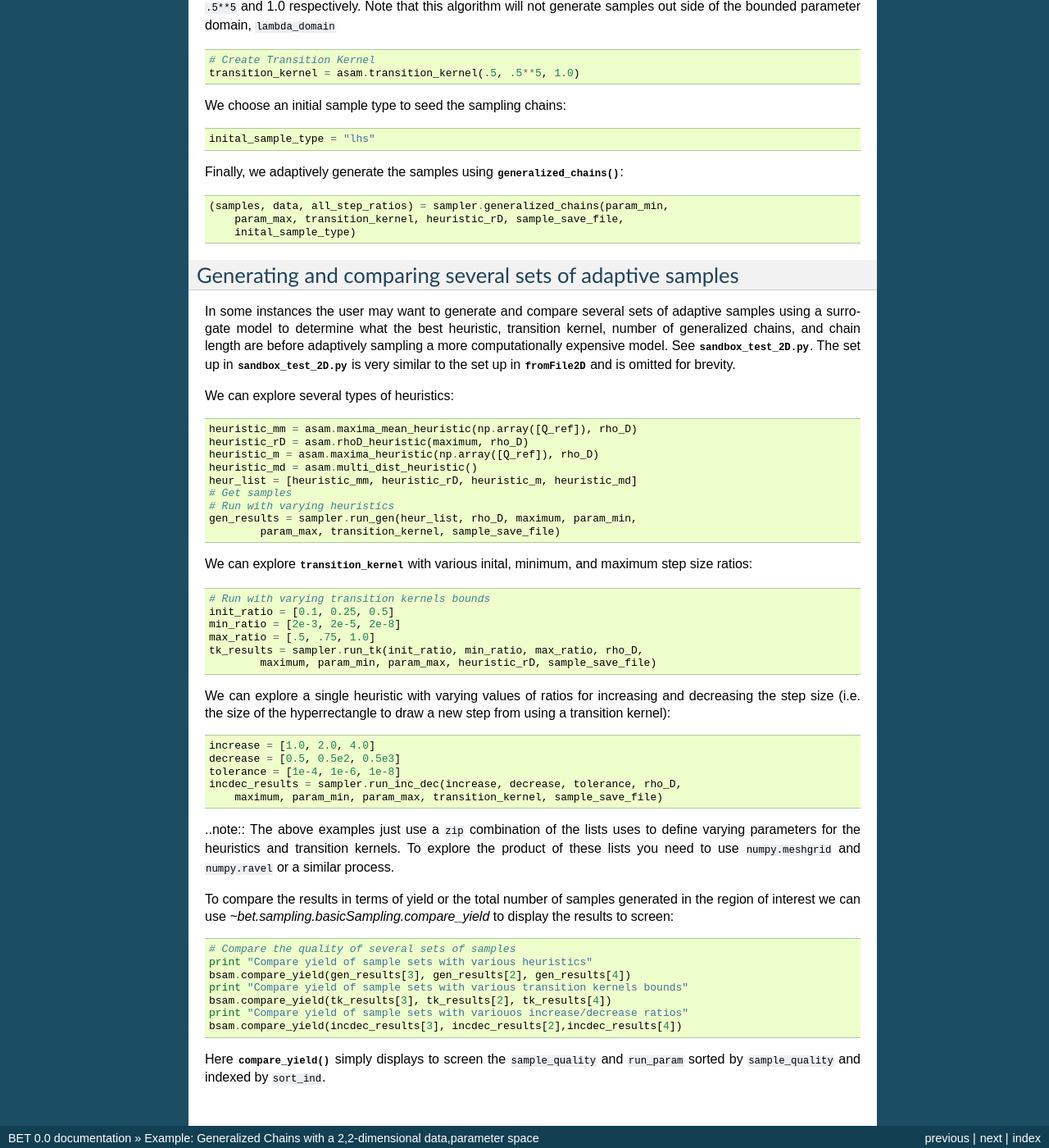
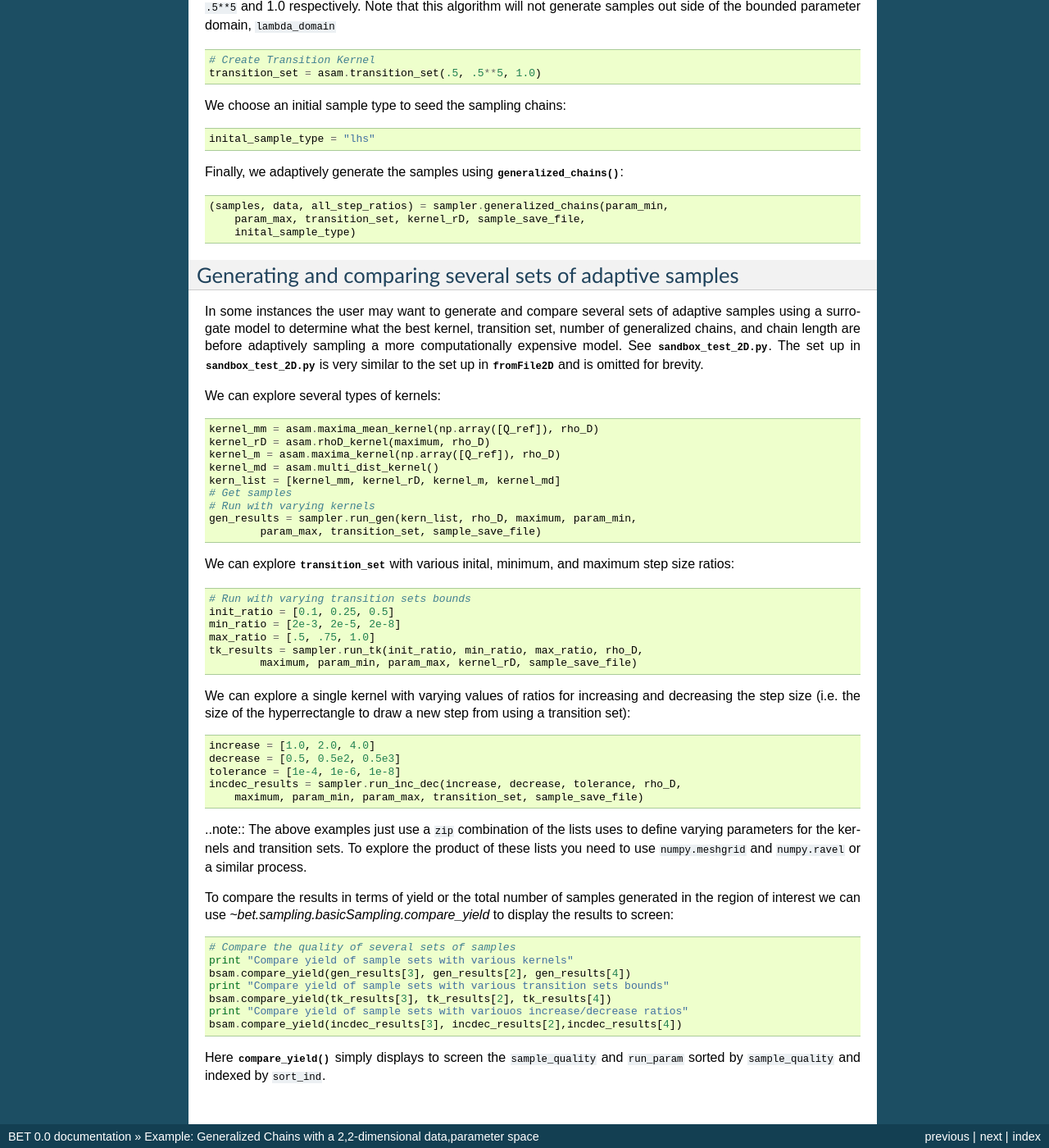
Before and after one commit to UT-CHG/BET, a Sphinx documentation site: the page built from doc/examples/fromFileMap/fromfile2D.rst, in a window 1280 px wide and 1400 px high, scrolled down 1596 px. Shown: the whole window at 82% size. Built offline with Sphinx 7.4.7, drawn with Linux system fonts in a browser that asks for light colours; some of the changed text lies outside the part shown.

Commit message:
removed language referring to heuristics

```diff
--- a/doc/examples/fromFileMap/fromfile2D.rst
+++ b/doc/examples/fromFileMap/fromfile2D.rst
@@ -52,9 +52,9 @@ In this example we form a linear interpolant to the QoI map :math:`Q(\lambda) =
 
 Next, we implicty designate the region of interest :math:`\Lambda_k =
 Q^{-1}(D_k)` in :math:`\Lambda` for some :math:`D_k \subset \mathcal{D}`
-through the use of some heuristic. In this instance we choose our heuristic
+through the use of some kernel. In this instance we choose our kernel
 :math:`p_k(Q) = \rho_\mathcal{D}(Q)`, see
-:class:`~bet.sampling.adaptiveSampling.rhoD_heuristic`.
+:class:`~bet.sampling.adaptiveSampling.rhoD_kernel`.
 
 We choose some :math:`\lambda_{ref}` and let :math:`Q_{ref} = Q(\lambda_{ref})`::
 
@@ -67,7 +67,7 @@ We define a rectangle, :math:`R_{ref} \subset \mathcal{D}` centered at
 
     bin_ratio = 0.15
     bin_size = (np.max(Q, 0)-np.min(Q, 0))*bin_ratio
-    # Create heuristic
+    # Create kernel
     maximum = 1/np.product(bin_size)
     def rho_D(outputs):
         rho_left = np.repeat([Q_ref-.5*bin_size], outputs.shape[0], 0)
@@ -78,10 +78,10 @@ We define a rectangle, :math:`R_{ref} \subset \mathcal{D}` centered at
         max_values = np.repeat(maximum, outputs.shape[0], 0)
         return inside.astype('float64')*max_values
 
-    heuristic_rD = asam.rhoD_heuristic(maximum, rho_D)
+    kernel_rD = asam.rhoD_kernel(maximum, rho_D)
 
 Given a (M, mdim) data vector
-:class:`~bet.sampling.adaptiveSampling.rhoD_heuristic` expects that ``rho_D``
+:class:`~bet.sampling.adaptiveSampling.rhoD_kernel` expects that ``rho_D``
 will return a :class:`~numpy.ndarray` of shape (M,).
 
 Next, we create the :mod:`~bet.sampling.adaptiveSampling.sampler`. This
@@ -94,13 +94,13 @@ sampling chains that are each 125 samples long::
     num_samples = chain_length*num_chains
     sampler = asam.sampler(num_samples, chain_length, model)
 
-We create the :mod:`~bet.sampling.adaptiveSampling.transition_kernel` with an
+We create the :mod:`~bet.sampling.adaptiveSampling.transition_set` with an
 initial step size ratio of 0.5 and a minimum, maximum step size ratio of
 ``.5**5`` and 1.0 respectively. Note that this algorithm will not generate
 samples out side of the bounded parameter domain, ``lambda_domain`` ::
 
     # Create Transition Kernel
-    transition_kernel = asam.transition_kernel(.5, .5**5, 1.0)
+    transition_set = asam.transition_set(.5, .5**5, 1.0)
 
 We choose an initial sample type to seed the sampling chains::
 
@@ -110,54 +110,54 @@ Finally, we adaptively generate the samples using
 :meth:`~bet.sampling.adaptiveSampling.sampler.generalized_chains`::
 
     (samples, data, all_step_ratios) = sampler.generalized_chains(param_min,
-        param_max, transition_kernel, heuristic_rD, sample_save_file,
+        param_max, transition_set, kernel_rD, sample_save_file,
         inital_sample_type)
 
 Generating and comparing several sets of adaptive samples
 ---------------------------------------------------------
 In some instances the user may want to generate and compare several sets of
-adaptive samples using a surrogate model to determine what the best heuristic,
-transition kernel, number of generalized chains, and chain length are before
+adaptive samples using a surrogate model to determine what the best kernel,
+transition set, number of generalized chains, and chain length are before
 adaptively sampling a more computationally expensive model. See
 :download:`sandbox_test_2D.py <../../../examples/fromFileMap/sandbox_test_2D.py>`. The set up in
 :download:`sandbox_test_2D.py <../../../examples/fromFileMap/sandbox_test_2D.py>` is very similar to the
 set up in :download:`fromFile2D <../../../examples/fromFileMap/fromFile2D.py>` and is
 omitted for brevity.
 
-We can explore several types of heuristics::
+We can explore several types of kernels::
 
-    heuristic_mm = asam.maxima_mean_heuristic(np.array([Q_ref]), rho_D)
-    heuristic_rD = asam.rhoD_heuristic(maximum, rho_D)
-    heuristic_m = asam.maxima_heuristic(np.array([Q_ref]), rho_D)
-    heuristic_md = asam.multi_dist_heuristic()
-    heur_list = [heuristic_mm, heuristic_rD, heuristic_m, heuristic_md]
+    kernel_mm = asam.maxima_mean_kernel(np.array([Q_ref]), rho_D)
+    kernel_rD = asam.rhoD_kernel(maximum, rho_D)
+    kernel_m = asam.maxima_kernel(np.array([Q_ref]), rho_D)
+    kernel_md = asam.multi_dist_kernel()
+    kern_list = [kernel_mm, kernel_rD, kernel_m, kernel_md]
     # Get samples
-    # Run with varying heuristics
-    gen_results = sampler.run_gen(heur_list, rho_D, maximum, param_min,
-            param_max, transition_kernel, sample_save_file)
+    # Run with varying kernels
+    gen_results = sampler.run_gen(kern_list, rho_D, maximum, param_min,
+            param_max, transition_set, sample_save_file)
 
-We can explore :class:`~bet.sampling.adaptiveSampling.transition_kernel` with
+We can explore :class:`~bet.sampling.adaptiveSampling.transition_set` with
 various inital, minimum, and maximum step size ratios::
 
-    # Run with varying transition kernels bounds
+    # Run with varying transition sets bounds
     init_ratio = [0.1, 0.25, 0.5]
     min_ratio = [2e-3, 2e-5, 2e-8]
     max_ratio = [.5, .75, 1.0]
     tk_results = sampler.run_tk(init_ratio, min_ratio, max_ratio, rho_D,
-            maximum, param_min, param_max, heuristic_rD, sample_save_file)
+            maximum, param_min, param_max, kernel_rD, sample_save_file)
 
-We can explore a single heuristic with varying values of ratios for increasing
+We can explore a single kernel with varying values of ratios for increasing
 and decreasing the step size (i.e. the size of the hyperrectangle to draw a new
-step from using a transition kernel)::
+step from using a transition set)::
 
     increase = [1.0, 2.0, 4.0]
     decrease = [0.5, 0.5e2, 0.5e3]
     tolerance = [1e-4, 1e-6, 1e-8]
     incdec_results = sampler.run_inc_dec(increase, decrease, tolerance, rho_D,
-        maximum, param_min, param_max, transition_kernel, sample_save_file)
+        maximum, param_min, param_max, transition_set, sample_save_file)
 
 ..note:: The above examples just use a ``zip`` combination of the lists uses to
-define varying parameters for the heuristics and transition kernels. To explore
+define varying parameters for the kernels and transition sets. To explore
 the product of these lists you need to use ``numpy.meshgrid`` and
 ``numpy.ravel`` or a similar process.
 
@@ -166,9 +166,9 @@ generated in the region of interest we can use
 `~bet.sampling.basicSampling.compare_yield` to display the results to screen::
 
     # Compare the quality of several sets of samples
-    print "Compare yield of sample sets with various heuristics"
+    print "Compare yield of sample sets with various kernels"
     bsam.compare_yield(gen_results[3], gen_results[2], gen_results[4])
-    print "Compare yield of sample sets with various transition kernels bounds"
+    print "Compare yield of sample sets with various transition sets bounds"
     bsam.compare_yield(tk_results[3], tk_results[2], tk_results[4])
     print "Compare yield of sample sets with variouos increase/decrease ratios"
     bsam.compare_yield(incdec_results[3], incdec_results[2],incdec_results[4])
```
Also changed, not shown: doc/examples/fromADCIRCMap/adaptive_2D.rst (+28 -28 lines), doc/examples/fromADCIRCMap/adaptive_3D.rst (+27 -27 lines), doc/examples/fromFileMap/fromfile3D.rst (+28 -28 lines), 7 other files.
